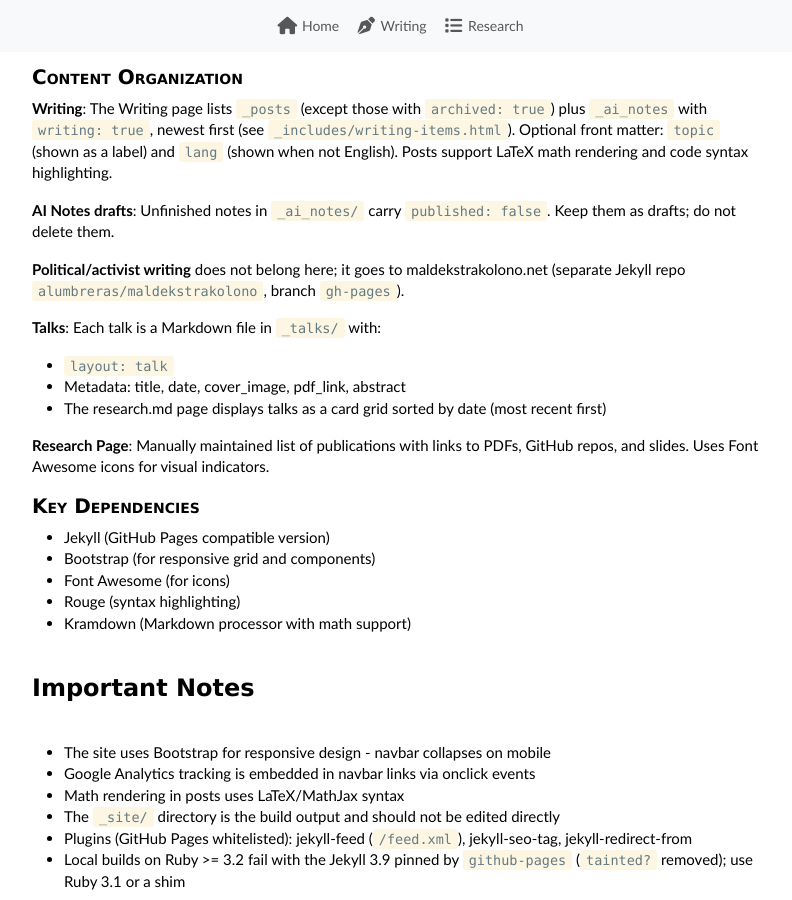
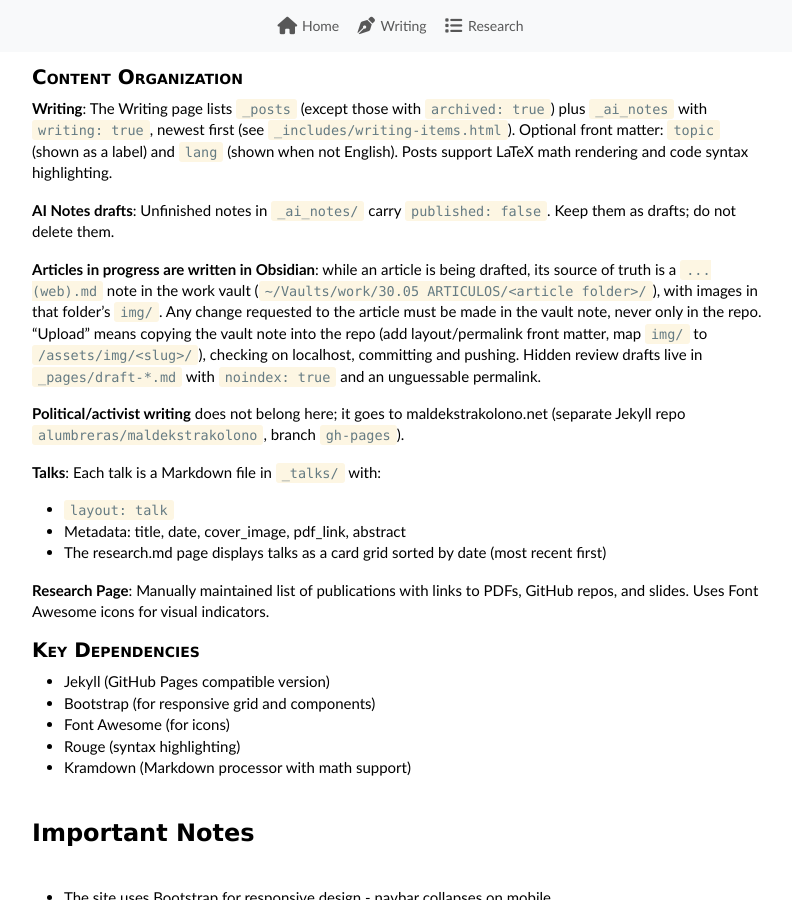
Before and after one commit to alumbreras/alumbreras.github.io, a Jekyll site: the page built from CLAUDE.md, in a window 1280 px wide and 900 px high, scrolled down 1820 px. Shown: the whole window, without its empty margins (240-1032 px from the left). Built offline with Jekyll 4.4.1, drawn with Linux system fonts in a browser that asks for light colours; our own code applies the rules of GitHub Pages for plain Markdown files; comment, search, counter and statistics services are not loaded.

Commit message:
Document Obsidian-first workflow for articles in progress
Co-Authored-By: Claude Opus 5.5 <noreply@anthropic.com>
Claude-Session: https://claude.ai/code/session_01TZYvi13UCtdztRvu7Y2sBR

```diff
--- a/CLAUDE.md
+++ b/CLAUDE.md
@@ -78,6 +78,8 @@ Key settings:
 
 **AI Notes drafts**: Unfinished notes in `_ai_notes/` carry `published: false`. Keep them as drafts; do not delete them.
 
+**Articles in progress are written in Obsidian**: while an article is being drafted, its source of truth is a `... (web).md` note in the work vault (`~/Vaults/work/30.05 ARTICULOS/<article folder>/`), with images in that folder's `img/`. Any change requested to the article must be made in the vault note, never only in the repo. "Upload" means copying the vault note into the repo (add layout/permalink front matter, map `img/` to `/assets/img/<slug>/`), checking on localhost, committing and pushing. Hidden review drafts live in `_pages/draft-*.md` with `noindex: true` and an unguessable permalink.
+
 **Political/activist writing** does not belong here; it goes to maldekstrakolono.net (separate Jekyll repo `alumbreras/maldekstrakolono`, branch `gh-pages`).
 
 **Talks**: Each talk is a Markdown file in `_talks/` with:
```
